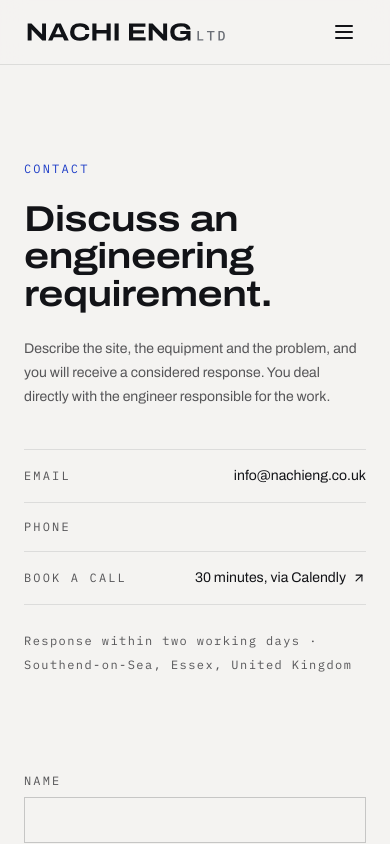
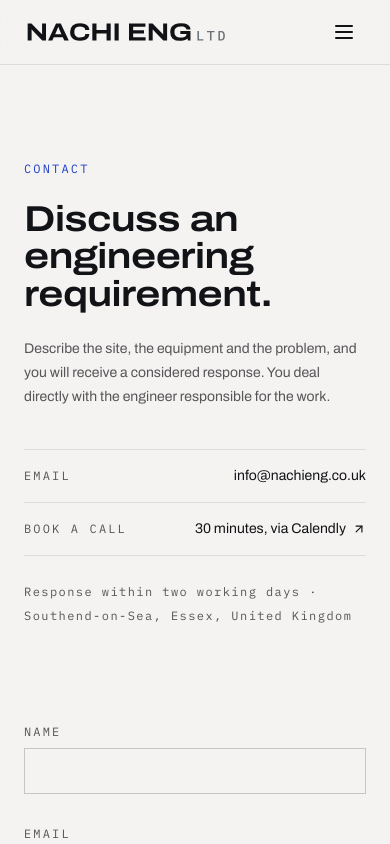
Before and after one commit to Godswill93/nachieng-website, a React (Create React App) app in the folder frontend/: page /contact in a window 390 px wide. Shown: the top 844 px of the page. Built offline with nearby package versions, Linux system fonts and the light colour scheme.

Commit message:
Remove personal phone from contact page

```diff
--- a/frontend/src/pages/ContactPage.jsx
+++ b/frontend/src/pages/ContactPage.jsx
@@ -100,10 +100,6 @@ export default function ContactPage() {
                             <a data-testid="contact-email-link" className="text-sm underline-offset-4 hover:underline" href={`mailto:${COMPANY.email}`}>{COMPANY.email}</a>
                         </li>
                         <li className="flex flex-wrap items-baseline justify-between gap-2 py-4">
-                            <span className="eyebrow text-ink/70">Phone</span>
-                            <a data-testid="contact-phone-link" className="text-sm underline-offset-4 hover:underline" href={COMPANY.phoneHref}>{COMPANY.phoneDisplay}</a>
-                        </li>
-                        <li className="flex flex-wrap items-baseline justify-between gap-2 py-4">
                             <span className="eyebrow text-ink/70">Book a call</span>
                             <a data-testid="contact-calendly-link" className="group inline-flex items-center gap-1.5 text-sm underline-offset-4 hover:underline" href={COMPANY.calendly} target="_blank" rel="noopener noreferrer">
                                 30 minutes, via Calendly
```
